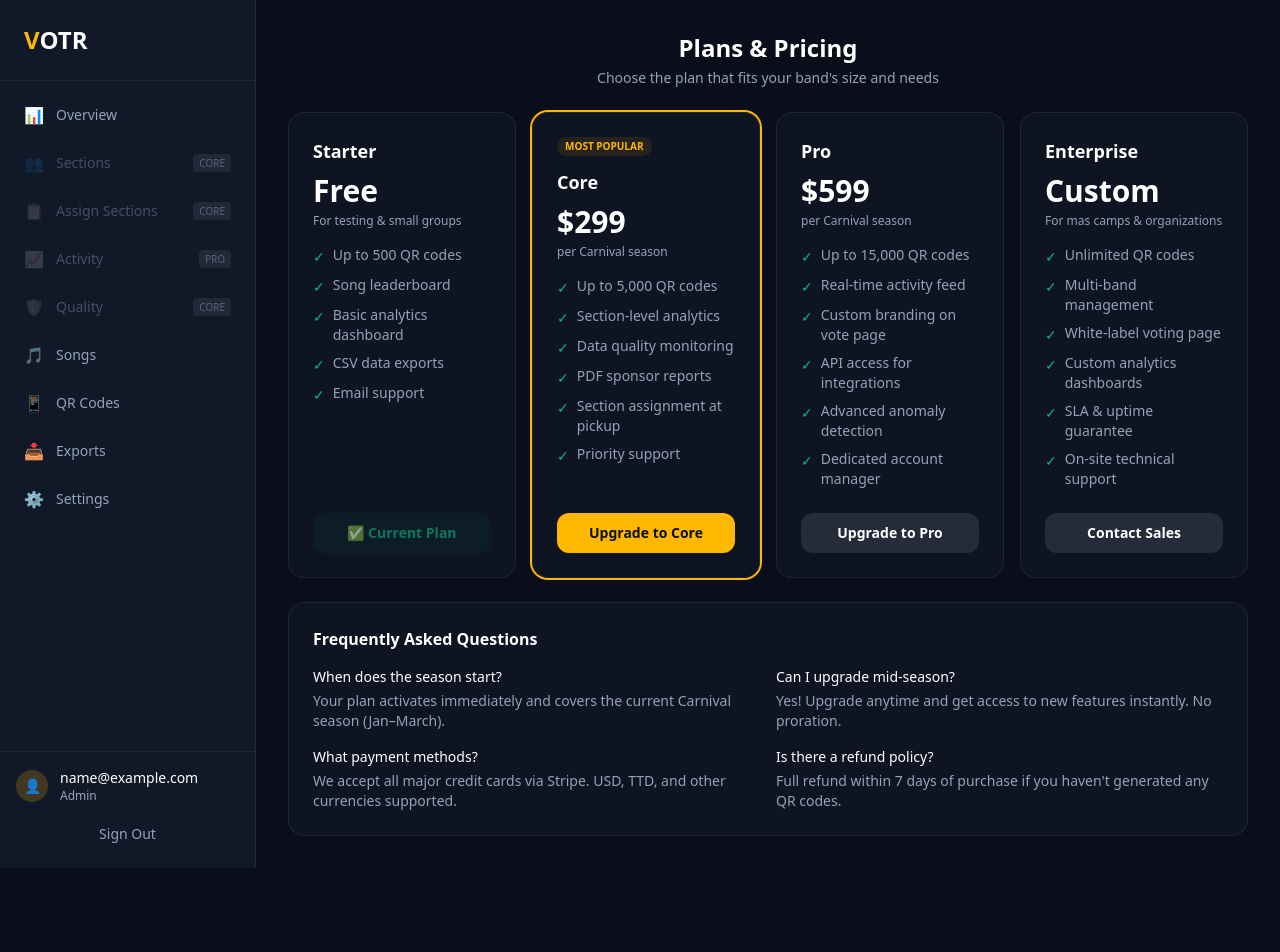
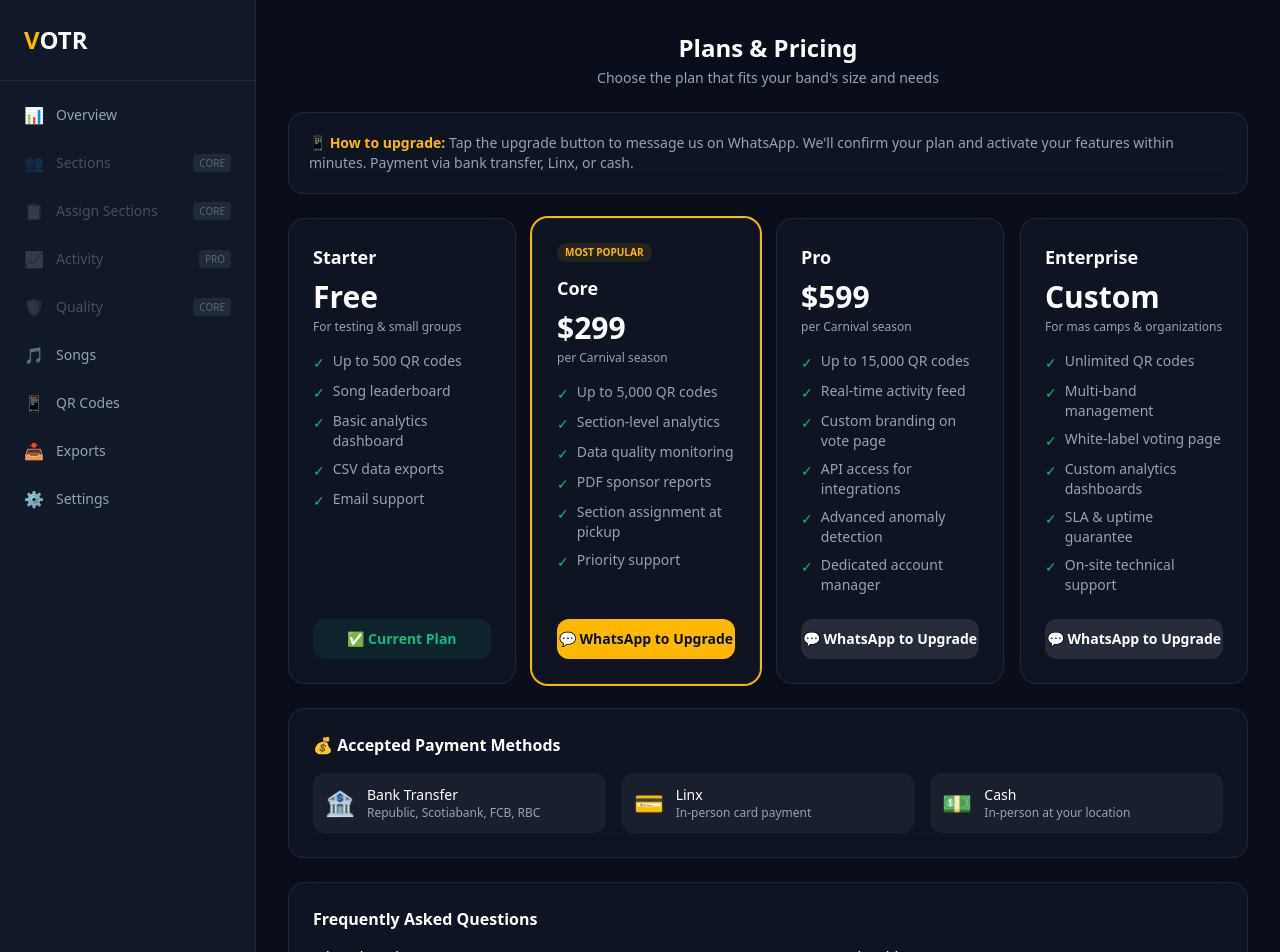
Before and after one commit to dkit03/votr-platform, a Next.js app: page /dashboard/settings/pricing in a window 1280 px wide. Shown: the top 952 px of the page. Before the commit the page ends 868 px from the top, so only its background shows below. Built offline with nearby package versions, Linux system fonts and the light colour scheme; sample sign-in values are in the browser's storage.

Commit message:
fix: replace Stripe with WhatsApp manual payment flow

```diff
--- a/src/app/dashboard/settings/pricing/page.tsx
+++ b/src/app/dashboard/settings/pricing/page.tsx
@@ -8,9 +8,10 @@ interface PricingTier {
     priceNote: string;
     features: string[];
     highlight: boolean;
-    cta: string;
     tier: string;
 }
+
+const WHATSAPP_NUMBER = '18681234567'; // Update with your real WhatsApp number
 
 const tiers: PricingTier[] = [
     {
@@ -19,7 +20,6 @@ const tiers: PricingTier[] = [
         priceNote: 'For testing & small groups',
         tier: 'starter',
         highlight: false,
-        cta: 'Current Plan',
         features: [
             'Up to 500 QR codes',
             'Song leaderboard',
@@ -34,7 +34,6 @@ const tiers: PricingTier[] = [
         priceNote: 'per Carnival season',
         tier: 'core',
         highlight: true,
-        cta: 'Upgrade to Core',
         features: [
             'Up to 5,000 QR codes',
             'Section-level analytics',
@@ -50,7 +49,6 @@ const tiers: PricingTier[] = [
         priceNote: 'per Carnival season',
         tier: 'pro',
         highlight: false,
-        cta: 'Upgrade to Pro',
         features: [
             'Up to 15,000 QR codes',
             'Real-time activity feed',
@@ -66,7 +64,6 @@ const tiers: PricingTier[] = [
         priceNote: 'For mas camps & organizations',
         tier: 'enterprise',
         highlight: false,
-        cta: 'Contact Sales',
         features: [
             'Unlimited QR codes',
             'Multi-band management',
@@ -86,34 +83,12 @@ export default function PricingPage() {
         }
         return 'starter';
     });
-    const [upgrading, setUpgrading] = useState<string | null>(null);
 
-    const handleUpgrade = async (tier: string) => {
-        if (tier === 'enterprise') {
-            window.open('mailto:sales@votr.app?subject=Enterprise Inquiry', '_blank');
-            return;
-        }
-
-        setUpgrading(tier);
-        try {
-            const user = JSON.parse(localStorage.getItem('votr_user') || '{}');
-            const res = await fetch('/api/payments/checkout', {
-                method: 'POST',
-                headers: { 'Content-Type': 'application/json' },
-                body: JSON.stringify({ bandId: user.bandId, tier }),
-            });
-            const data = await res.json();
-
-            if (data.url) {
-                window.location.href = data.url;
-            } else if (data.message) {
-                alert(data.message);
-            }
-        } catch {
-            alert('Failed to start checkout. Please try again.');
-        } finally {
-            setUpgrading(null);
-        }
+    const handleContact = (tierName: string, tierPrice: string) => {
+        const msg = encodeURIComponent(
+            `Hi! I'm interested in the VOTR *${tierName}* plan (${tierPrice}). I'd like to upgrade my band. Can we discuss?`
+        );
+        window.open(`https://wa.me/${WHATSAPP_NUMBER}?text=${msg}`, '_blank');
     };
 
     const tierOrder = ['starter', 'core', 'pro', 'enterprise'];
@@ -125,6 +100,17 @@ export default function PricingPage() {
                 <h1 className="text-2xl font-bold">Plans & Pricing</h1>
                 <p className="text-votr-text-muted text-sm mt-1">
                     Choose the plan that fits your band&apos;s size and needs
+                </p>
+            </div>
+
+            {/* How it works */}
+            <div className="glass-card rounded-2xl p-5 border-l-4 border-votr-gold">
+                <p className="text-sm">
+                    <span className="text-votr-gold font-bold">📱 How to upgrade:</span>{' '}
+                    <span className="text-votr-text-muted">
+                        Tap the upgrade button to message us on WhatsApp. We&apos;ll confirm your plan and activate
+                        your features within minutes. Payment via bank transfer, Linx, or cash.
+                    </span>
                 </p>
             </div>
 
@@ -161,23 +147,56 @@ export default function PricingPage() {
                                 ))}
                             </ul>
 
-                            <button
-                                onClick={() => !isCurrent && !isDowngrade && handleUpgrade(tier.tier)}
-                                disabled={isCurrent || isDowngrade || upgrading === tier.tier}
-                                className={`w-full py-2.5 rounded-xl font-bold text-sm transition-all ${isCurrent
-                                        ? 'bg-votr-green/10 text-votr-green cursor-default'
-                                        : isDowngrade
-                                            ? 'bg-white/5 text-votr-text-muted/40 cursor-not-allowed'
-                                            : tier.highlight
-                                                ? 'bg-votr-gold text-votr-dark hover:scale-[1.02] active:scale-[0.98]'
-                                                : 'bg-white/10 text-white hover:bg-white/20 active:scale-[0.98]'
-                                    } disabled:opacity-60`}
-                            >
-                                {upgrading === tier.tier ? 'Redirecting...' : isCurrent ? '✅ Current Plan' : isDowngrade ? 'Included in your plan' : isUpgrade ? tier.cta : tier.cta}
-                            </button>
+                            {isCurrent ? (
+                                <div className="w-full py-2.5 rounded-xl bg-votr-green/10 text-votr-green font-bold text-sm text-center">
+                                    ✅ Current Plan
+                                </div>
+                            ) : isDowngrade ? (
+                                <div className="w-full py-2.5 rounded-xl bg-white/5 text-votr-text-muted/40 font-bold text-sm text-center cursor-not-allowed">
+                                    Included in your plan
+                                </div>
+                            ) : isUpgrade ? (
+                                <button
+                                    onClick={() => handleContact(tier.name, tier.price)}
+                                    className={`w-full py-2.5 rounded-xl font-bold text-sm transition-all hover:scale-[1.02] active:scale-[0.98] ${tier.highlight
+                                            ? 'bg-votr-gold text-votr-dark'
+                                            : 'bg-white/10 text-white hover:bg-white/20'
+                                        }`}
+                                >
+                                    💬 WhatsApp to Upgrade
+                                </button>
+                            ) : null}
                         </div>
                     );
                 })}
+            </div>
+
+            {/* Payment Methods */}
+            <div className="glass-card rounded-2xl p-6">
+                <h3 className="font-bold mb-4">💰 Accepted Payment Methods</h3>
+                <div className="grid grid-cols-1 sm:grid-cols-3 gap-4 text-sm">
+                    <div className="flex items-center gap-3 p-3 rounded-xl bg-white/5">
+                        <span className="text-2xl">🏦</span>
+                        <div>
+                            <p className="font-medium text-white">Bank Transfer</p>
+                            <p className="text-votr-text-muted text-xs">Republic, Scotiabank, FCB, RBC</p>
+                        </div>
+                    </div>
+                    <div className="flex items-center gap-3 p-3 rounded-xl bg-white/5">
+                        <span className="text-2xl">💳</span>
+                        <div>
+                            <p className="font-medium text-white">Linx</p>
+                            <p className="text-votr-text-muted text-xs">In-person card payment</p>
+                        </div>
+                    </div>
+                    <div className="flex items-center gap-3 p-3 rounded-xl bg-white/5">
+                        <span className="text-2xl">💵</span>
+                        <div>
+                            <p className="font-medium text-white">Cash</p>
+                            <p className="text-votr-text-muted text-xs">In-person at your location</p>
+                        </div>
+                    </div>
+                </div>
             </div>
 
             {/* FAQ */}
@@ -186,8 +205,8 @@ export default function PricingPage() {
                 <div className="grid grid-cols-1 md:grid-cols-2 gap-4 text-sm">
                     {[
                         { q: 'When does the season start?', a: 'Your plan activates immediately and covers the current Carnival season (Jan–March).' },
-                        { q: 'Can I upgrade mid-season?', a: 'Yes! Upgrade anytime and get access to new features instantly. No proration.' },
-                        { q: 'What payment methods?', a: 'We accept all major credit cards via Stripe. USD, TTD, and other currencies supported.' },
+                        { q: 'Can I upgrade mid-season?', a: 'Yes! Upgrade anytime and get access to new features instantly.' },
+                        { q: 'How fast is activation?', a: 'Once we confirm payment, your plan is upgraded within minutes — usually while we\'re still on WhatsApp!' },
                         { q: 'Is there a refund policy?', a: 'Full refund within 7 days of purchase if you haven\'t generated any QR codes.' },
                     ].map(faq => (
                         <div key={faq.q}>
```
